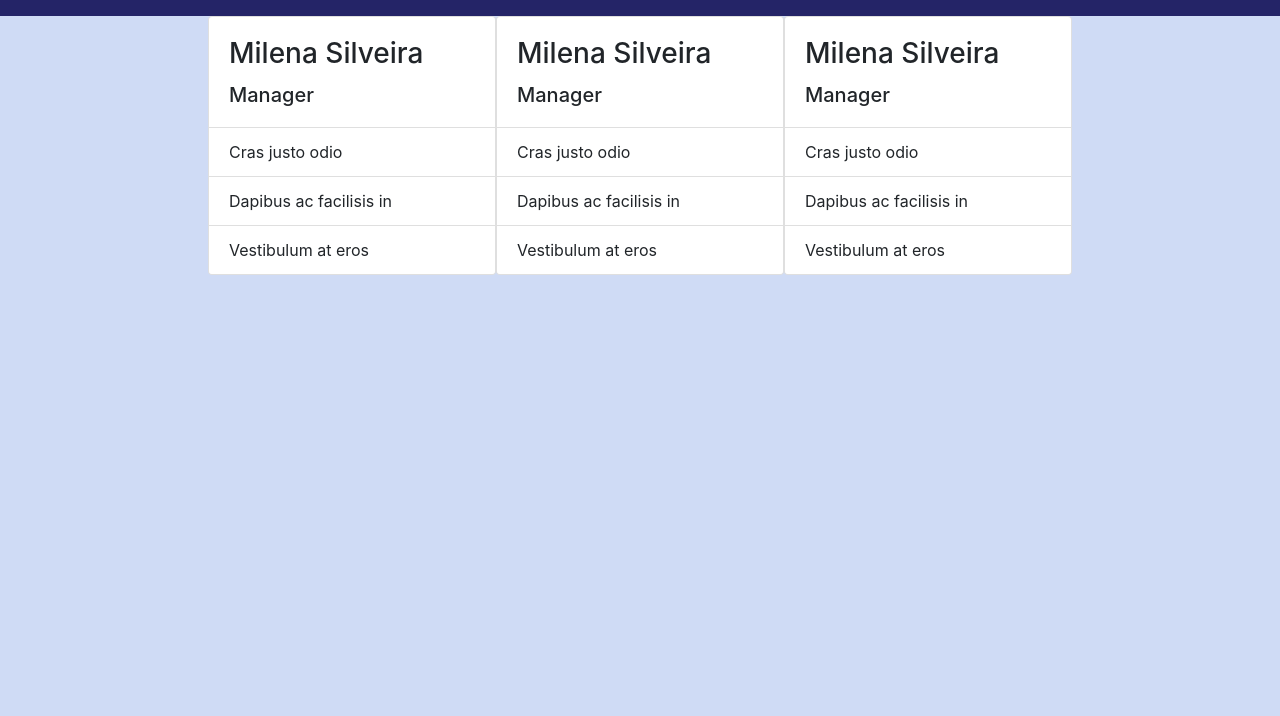
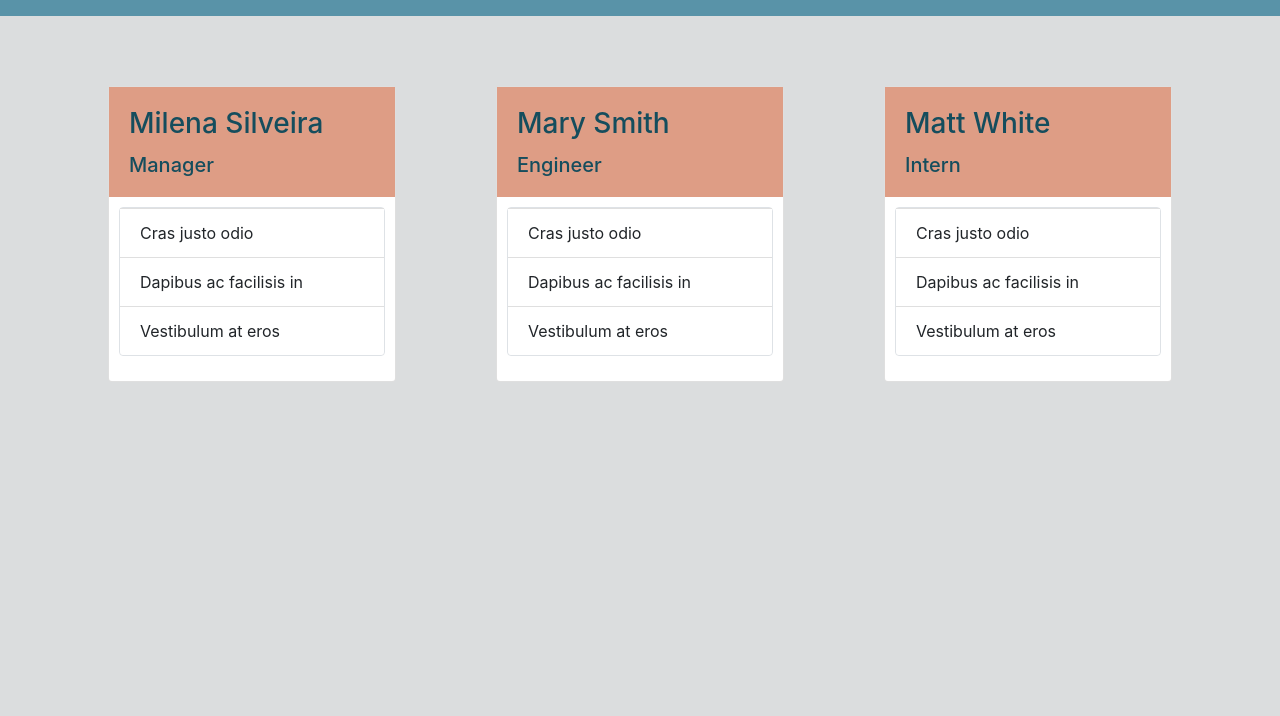
Before and after one commit to MilenaSilveira/Team-Profile-Generator, a website: page dist/team.html in a window 1280 px wide. Shown: the part 84-800 px from the top of the page. Drawn offline with nearby package versions, Linux system fonts and the light colour scheme.

Commit message:
Css style

```diff
--- a/dist/style.css
+++ b/dist/style.css
@@ -1,13 +1,29 @@
 body {
-    background-color: rgb(207, 219, 245);
+    background-color: rgb(219, 221, 222);
 
   }
 
 header{
     min-height: 100px;
-    background-color: rgb(36, 36, 103);
+    background-color: rgb(89, 147, 168);
     color: white;
     font-size: xx-large;
     text-align: center;
     padding: 20px;
 }
+
+ul {
+    margin: 10px 10px 10px 10px;
+
+}
+
+
+.card {
+
+    margin: 70px 50px;
+    padding-bottom: 25px;
+}
+.card-body {
+    background-color: rgb(222, 157, 133);
+    color: rgb(21, 77, 93);
+}
--- a/dist/team.html
+++ b/dist/team.html
@@ -25,7 +25,7 @@
               <h3 class="card-title">Milena Silveira</h3>
               <h5 class="card-text">Manager</h5>
             </div>
-            <ul class="list-group list-group-flush">
+            <ul class="list-group list-group-flush border border-gray rounded">
               <li class="list-group-item id">Cras justo odio</li>
               <li class="list-group-item email">Dapibus ac facilisis in</li>
               <li class="list-group-item office ">Vestibulum at eros</li>
@@ -34,22 +34,11 @@
 
         <div class="card" style="width: 18rem;">
             <div class="card-body">
-              <h3 class="card-title">Milena Silveira</h3>
-              <h5 class="card-text">Manager</h5>
+              <h3 class="card-title">Mary Smith</h3>
+              <h5 class="card-text">Engineer</h5>
             </div>
-            <ul class="list-group list-group-flush">
-              <li class="list-group-item id">Cras justo odio</li>
-              <li class="list-group-item email">Dapibus ac facilisis in</li>
-              <li class="list-group-item office ">Vestibulum at eros</li>
-            </ul>
-        </div>
 
-        <div class="card" style="width: 18rem;">
-            <div class="card-body">
-              <h3 class="card-title">Milena Silveira</h3>
-              <h5 class="card-text">Manager</h5>
-            </div>
-            <ul class="list-group list-group-flush">
+            <ul class="list-group list-group-flush border border-gray rounded">
               <li class="list-group-item id">Cras justo odio</li>
               <li class="list-group-item email">Dapibus ac facilisis in</li>
               <li class="list-group-item office ">Vestibulum at eros</li>
@@ -57,20 +46,17 @@
         </div>
 
 
-        <!-- <div class="col-4 mt-4">
-            <div class="card h-100">
-                <div class="card-header">
-                    <h2>Milena Silveira</h2>
-                    <h4>Manager</h4><i class="material-icons">content_paste</i>
-                </div>
-                <div class="card-body">
-                    <p class="id">ID: 234543</p>
-                    <p class="email">Email: <a href="mailto:m.robinson@hotmail.com">m.robinson@hotmail.com</a></p>
-                    <p class="office">Office Number: 176</p>
-                </div>
+        <div class="card" style="width: 18rem;">
+            <div class="card-body">
+              <h3 class="card-title">Matt White</h3>
+              <h5 class="card-text">Intern</h5>
             </div>
+            <ul class="list-group list-group-flush border border-gray rounded">
+              <li class="list-group-item id">Cras justo odio</li>
+              <li class="list-group-item email">Dapibus ac facilisis in</li>
+              <li class="list-group-item office ">Vestibulum at eros</li>
+            </ul>
         </div>
-         -->
 
 
     </main>
```
